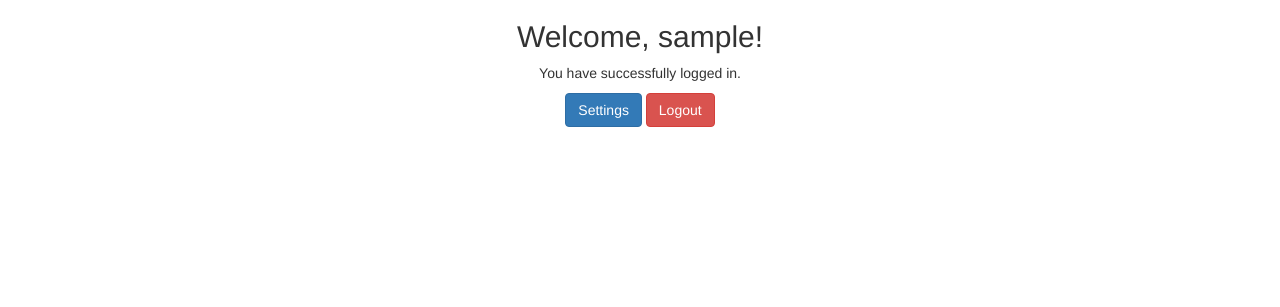
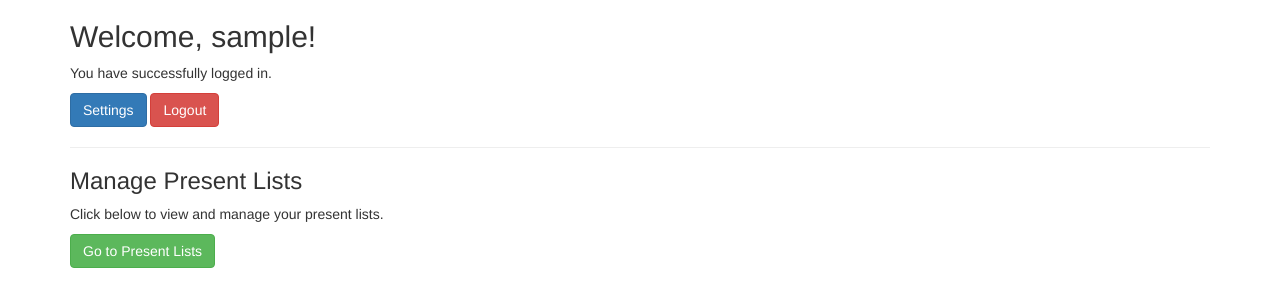
Before and after one commit to cameron-macdonald/CS3103, a Flask app: page /dashboard in a window 1280 px wide. Shown: the top 307 px of the page. Run offline with Flask 3, Linux system fonts and the light colour scheme; the visitor is signed in with stand-in values (Sample User, id 1); some libraries are stand-ins or nearby versions.

Commit message:
Update dashboard.html
Added presentlist button

```diff
--- a/templates/dashboard.html
+++ b/templates/dashboard.html
@@ -1,31 +1,31 @@
 <!DOCTYPE html>
 <html lang="en">
-
     <head>
         <meta charset="utf-8">
         <meta name="viewport" content="width=device-width, initial-scale=1">
         <link rel="stylesheet" href="https://maxcdn.bootstrapcdn.com/bootstrap/3.3.4/css/bootstrap.min.css">
         <script src="https://ajax.googleapis.com/ajax/libs/jquery/1.11.1/jquery.min.js"></script>
         <script src="https://maxcdn.bootstrapcdn.com/bootstrap/3.3.4/js/bootstrap.min.js"></script>
-
         <!-- The above 2 meta tags *must* come first in the head; any other head content must
           come *after* these tags -->
         <title>CS3103 Term Project Dashboard</title>
     </head>
 
-<body class="bg-light">
-
-  <div class="container full-height">
-    <div class="card text-center">
+<body class="container">
     <h2 class="mt-5">Welcome, {{ username }}!</h2>
     <p>You have successfully logged in.</p>
+
     <a href="/settings" class="btn btn-primary">Settings</a>
     <button type="submit" id="logout-btn" class="btn btn-danger">Logout</button>
-    </div>
-  </div>
+
+    <hr>
+
+    <h3>Manage Present Lists</h3>
+    <p>Click below to view and manage your present lists.</p>
+    <a href="/presentlist" class="btn btn-success">Go to Present Lists</a>
+
     <script>
       document.getElementById("logout-btn").addEventListener("click", function (event) {
-
         fetch("/Auth/Logout", {
           method: "POST",
           headers: { "Content-Type": "application/json" },
@@ -35,7 +35,7 @@
           .then(data => {
             if (data.status === "success") {
               alert("Logout successful!");
-            window.location.href = "/login"; // Redirect if needed
+              window.location.href = "/login";
             } else {
               alert("Logout failed!");
             }
@@ -45,5 +45,4 @@
     </script>
 
 </body>
-
 </html>
```
Lines whose indentation alone changed are shown as unchanged.
